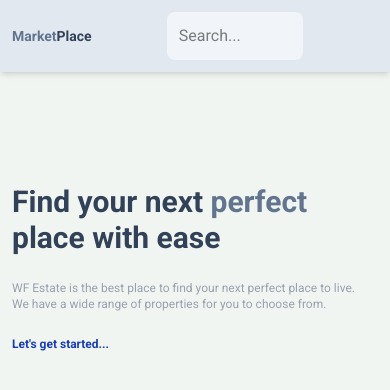
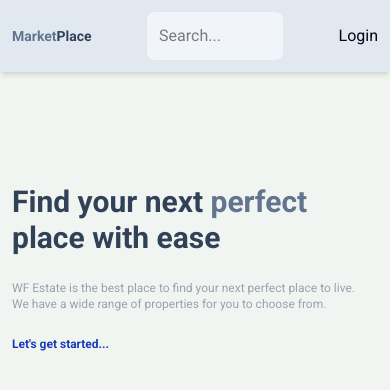
Before and after one commit to M-Firas/Market-Place, a React (Vite) app in the folder client/: page / in a window 390 px wide. Shown: the top 390 px of the page. Built offline with nearby package versions, Linux system fonts and the light colour scheme; no server answers; some icons are missing.

Commit message:
show login icon in mobile

```diff
--- a/client/src/components/Header.jsx
+++ b/client/src/components/Header.jsx
@@ -9,7 +9,7 @@ export default function Header() {
   const [searchTerm, setSearchTerm] = useState("");
 
   const ListItem = ({ label, link }) => (
-    <li className="hidden sm:inline">
+    <li className={`${label === "Login" ? "inline" : "hidden"} sm:inline`}>
       <Link
         to={link}
         className="cursor-pointer text-slate-950 hover:text-slate-700 hover:opacity-85"
```
